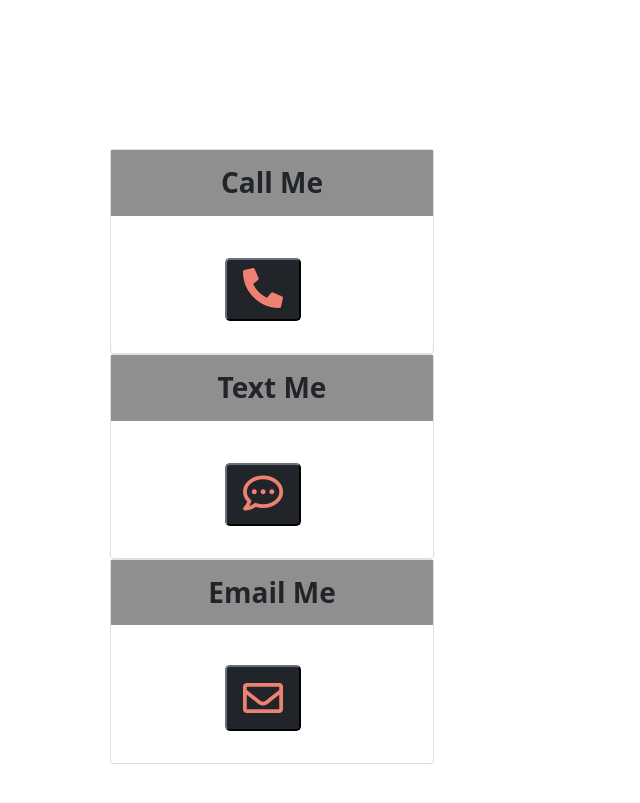
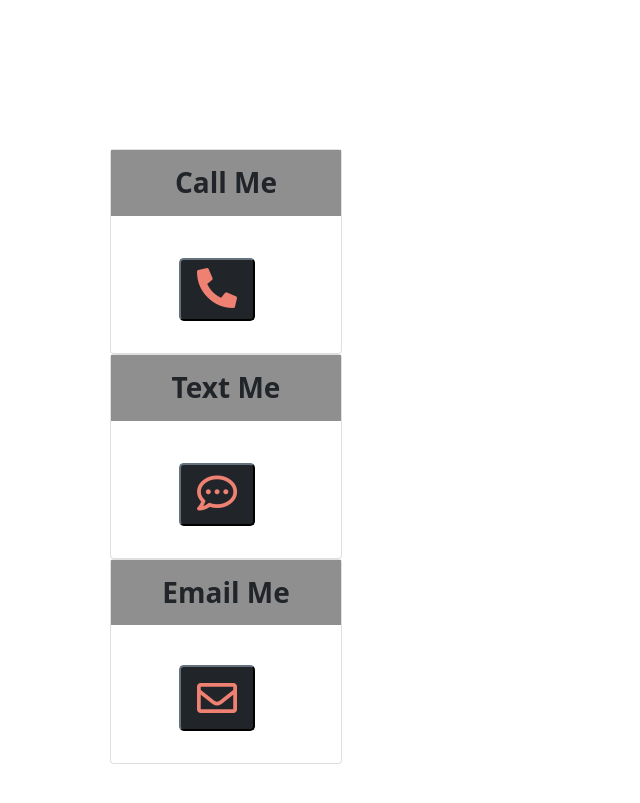
Before and after one commit to LaurieLonecrow/TrustworthyCyclesSite, a plain HTML site: page index.html in a window 1280 px wide. Shown: the part 1900-2703 px from the top of the page, without its empty margins (0-640 px from the left). Drawn offline with nearby package versions, Linux system fonts and the light colour scheme.

Commit message:
contact card column resize

```diff
--- a/index.html
+++ b/index.html
@@ -121,7 +121,7 @@
 
     <div class="row">
 
-      <div class="card-column col-lg-4 col-md-12">
+      <div class="card-column col-lg-3 col-sm-12">
         <div class="card">
           <div>
             <h3 class="card-heading">Call Me</h3>
```
